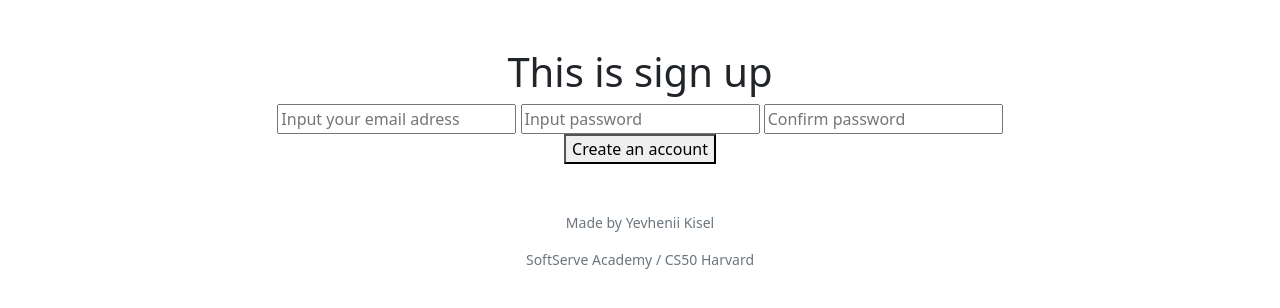
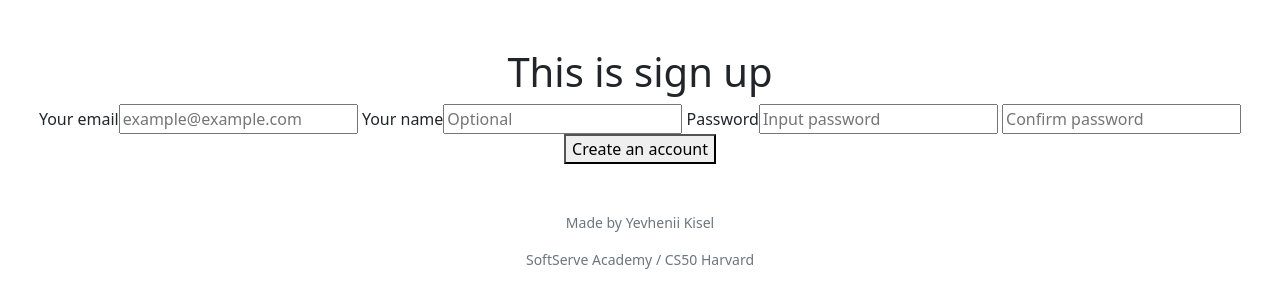
Before and after one commit to YevheniiKisel/Final_project, a Flask app: page /signup in a window 1280 px wide. Shown: the part 66-374 px from the top of the page. Run offline with Flask 2, Linux system fonts and the light colour scheme.

Commit message:
debug successfully was maden

```diff
--- a/project/auth.py
+++ b/project/auth.py
@@ -5,7 +5,7 @@ from flask import Blueprint, flash, render_template, redirect, url_for, request
 from werkzeug.security import generate_password_hash, check_password_hash
 from .models import User
 from . import db
-from flask_login import login_user
+from flask_login import login_required, login_user, logout_user
 
 auth = Blueprint('auth', __name__)
 
@@ -28,7 +28,7 @@ def sign_in_post():
         return redirect(url_for('auth.sigh_in'), code=400) # if user doesn`t exist or password was incorrect - return error and redirect to m
     else:
         login_user(user, remember=remember)
-        return redirect(url_for('main.index'), code=400) # if user exists redirect to homepage
+        return redirect(url_for('main.index')) # if user exists redirect to homepage
 
 @auth.route('/signup')
 def sign_up():
@@ -70,6 +70,12 @@ def sign_up_post():
     # redirect user to a homepage
     return redirect(url_for('main.index'))
 
+@auth.route('/signout')
+@login_required
+def sign_out():
+    logout_user()
+    return redirect(url_for('main.index'))
+
 
 
 
--- a/project/main.py
+++ b/project/main.py
@@ -1,4 +1,6 @@
+from unicodedata import name
 from flask import Blueprint, render_template
+from flask_login import login_required, current_user
 from . import db
 
 main = Blueprint('main', __name__)
@@ -8,8 +10,9 @@ def index():
     return render_template("index.html")
 
 @main.route('/profile')
+@login_required
 def profile():
-    return render_template("profile.html")
+    return render_template("profile.html", name = current_user.name)
 
 @main.route('/subscription')
 def subscription():
--- a/project/templates/index.html
+++ b/project/templates/index.html
@@ -3,5 +3,6 @@
 
 {% block main %}
 <h1>This is homepage</h1>
+
 <p>Here will be background image hero-text</p>
 {% endblock %}
--- a/project/templates/layout.html
+++ b/project/templates/layout.html
@@ -17,7 +17,7 @@
                     <span class="navbar-toggler-icon"></span>
                 </button>
                 <div class="collapse navbar-collapse" id="navbar">
-                    {% if session["user_id"] %}
+                    {% if current_user.is_authenticated %}
                         <ul class="navbar-nav me-auto mt-2">
                             <li class="nav-item"><a class="nav-link" href="{{ url_for("main.subscription") }}">Subsciption</a></li>
                             <li class="nav-item"><a class="nav-link" href="{{ url_for("main.bouquet") }}">Bouquet</a></li>
--- a/project/templates/signin.html
+++ b/project/templates/signin.html
@@ -10,14 +10,14 @@
             </div>
         {% endif %}
     {% endwith %}
-    <form method="POST" action="/login">
-    <form action="/login" method="POST">
+    <form action="/signin" method="POST">
         <div>
             <input type="email" placeholder="Your email" name="email">
             <input type="password" placeholder="Password" name="password">
             <label>Remember me
                 <input type="checkbox" name="remember">
             </label>
+            <button type="submit">Sign in</button>
         </div>
     </form>
     <p>Here will be background image hero-text</p>
--- a/project/templates/signup.html
+++ b/project/templates/signup.html
@@ -13,8 +13,11 @@
     <h1>This is sign up</h1>
     <form action="/signup" method="post">
         <div>
-            <input type="email" placeholder="Input your email adress" name="email">
-            <input type="password" placeholder="Input password" name="password">
+            <label>Your email<input type="email" placeholder="example@example.com" name="email"></label>
+
+            <label>Your name</label><input type="password" placeholder="Optional" name="name">
+            <label>Password</label><input type="password" placeholder="Input password" name="password">
+
             <input type="password" placeholder="Confirm password" name="confirmation">
         </div>
         <div>
```
Also changed, not shown: project/__init__.py (+10 -8 lines), project/templates/profile.html (+7 -2 lines). Lines whose indentation alone changed are shown as unchanged.
